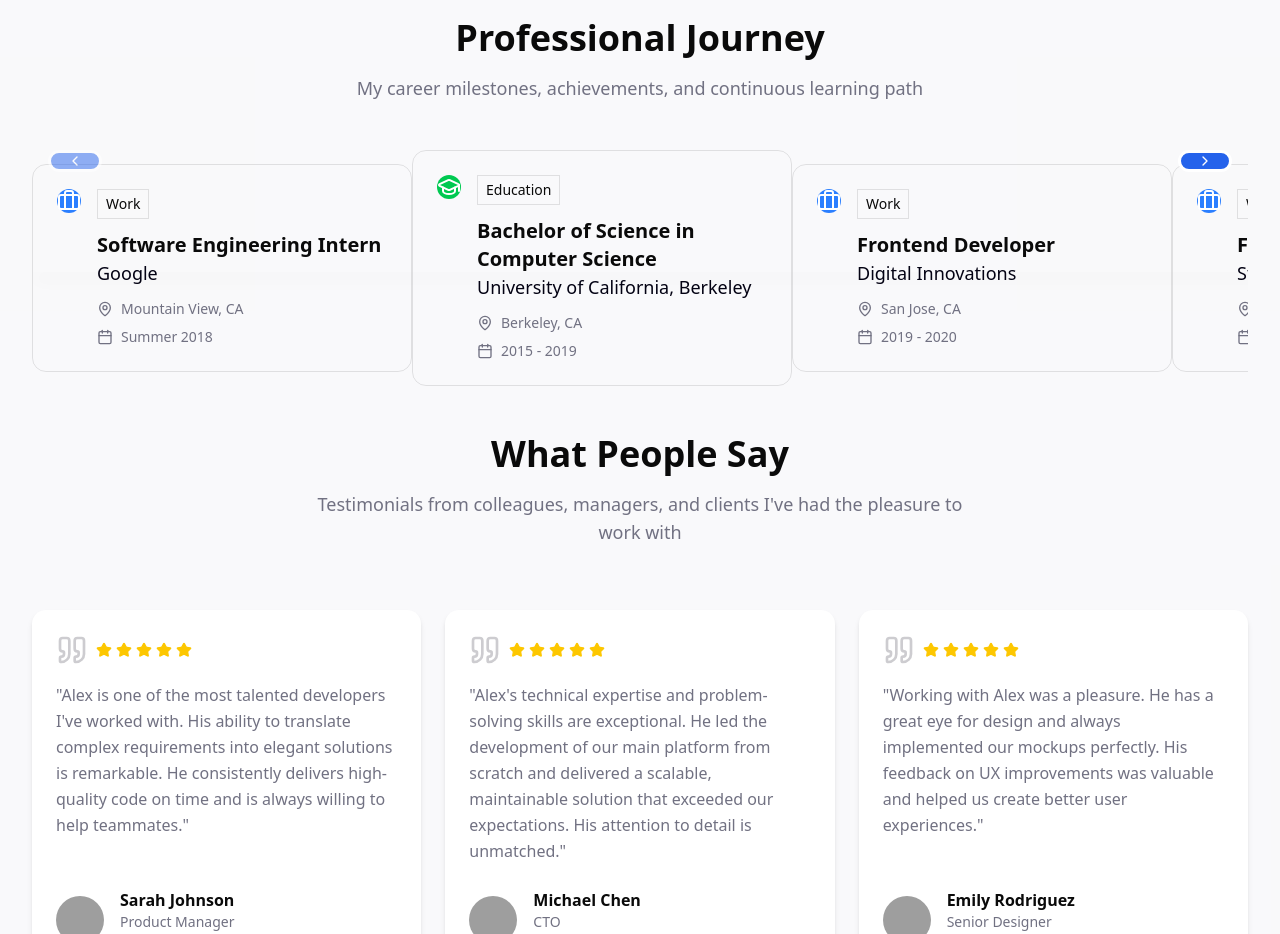
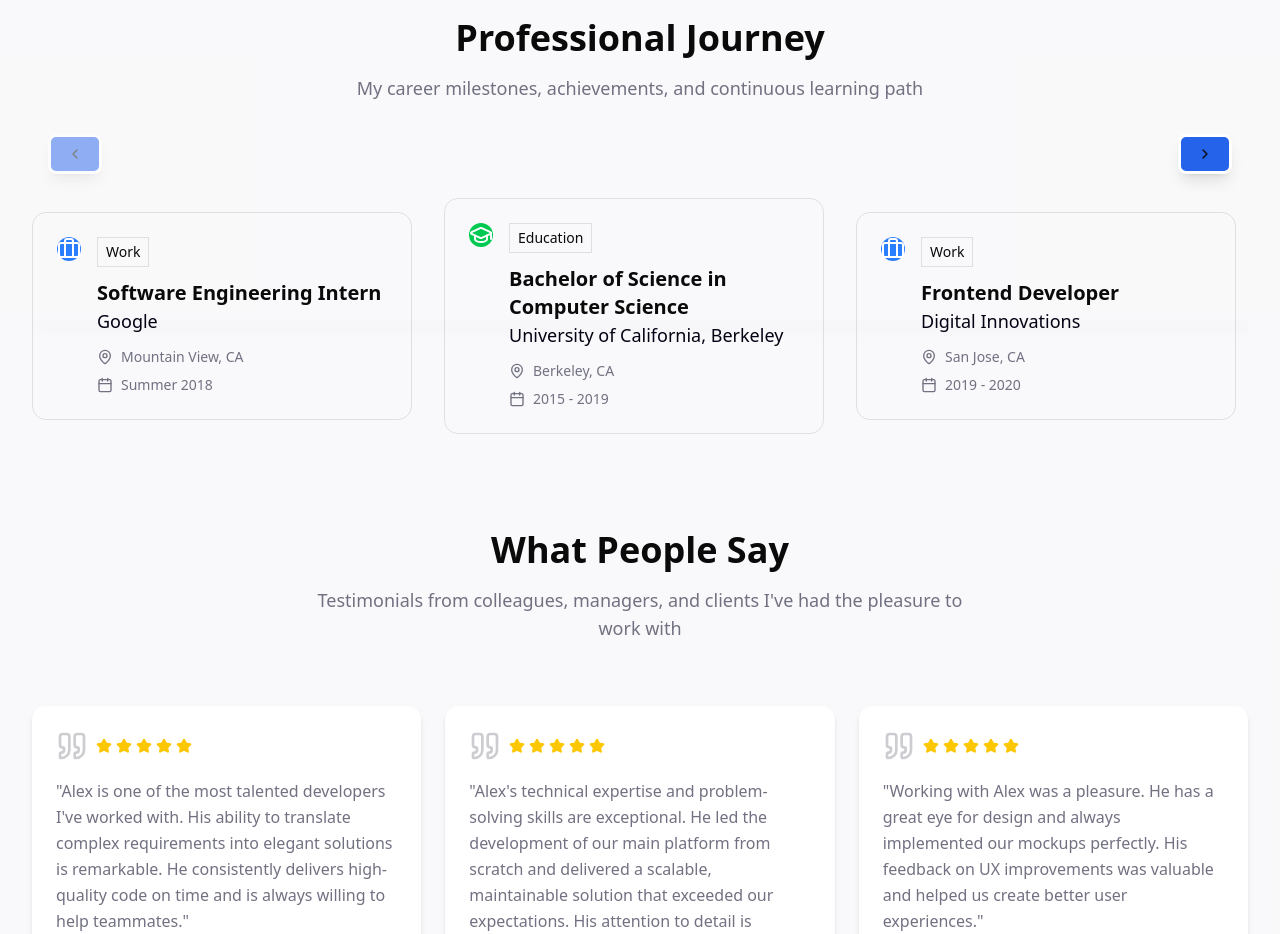
Before and after one commit to ramizik/my-website, a React (Vite) app: page / in a window 1280 px wide. Shown: the part 3500-4434 px from the top of the page. Built offline with nearby package versions, Linux system fonts and the light colour scheme; grey boxes are pictures that could not be loaded.

Commit message:
Increase Container Height and Reposition Navigation Buttons

```diff
--- a/src/components/TimelineSection.tsx
+++ b/src/components/TimelineSection.tsx
@@ -278,7 +278,7 @@ export default function TimelineSection() {
            <Button
             variant="default"
             size="lg"
-            className="absolute left-4 -top-16 z-50 bg-blue-600 text-white shadow-xl hover:bg-blue-700 transition-all duration-200 hover:scale-110 w-24 h-32 rounded-full"
+            className="absolute left-4 -top-4 z-20 bg-background/95 text-foreground shadow-lg hover:bg-accent hover:text-accent-foreground transition-all duration-200 hover:scale-110 border-2"
             style={{ backgroundColor: '#2563eb', border: '3px solid #ffffff' }}
             onClick={() => {
               console.log('Left button clicked, canScrollLeft:', canScrollLeft);
@@ -292,7 +292,7 @@ export default function TimelineSection() {
           <Button
             variant="default"
             size="lg"
-            className="absolute right-4 -top-16 z-50 bg-blue-600 text-white shadow-xl hover:bg-blue-700 transition-all duration-200 hover:scale-110 w-24 h-32 rounded-full"
+            className="absolute right-4 -top-4 z-20 bg-background/95 text-foreground shadow-lg hover:bg-accent hover:text-accent-foreground transition-all duration-200 hover:scale-110 border-2"
             style={{ backgroundColor: '#2563eb', border: '3px solid #ffffff' }}
             onClick={() => {
               console.log('Right button clicked, canScrollRight:', canScrollRight);
@@ -306,7 +306,7 @@ export default function TimelineSection() {
           {/* Scrollable Timeline - with proper margins for buttons */}
           <div
             ref={timelineRef}
-            className="overflow-x-auto overflow-y-hidden scrollbar-hide mx-24 px-8 mt-28 cursor-grab select-none"
+            className="overflow-x-auto overflow-y-hidden scrollbar-hide mx-16 px-8 pt-24 pb-8 cursor-grab select-none"
             onScroll={checkScrollButtons}
             onMouseDown={handleMouseDown}
             onMouseMove={handleMouseMove}
@@ -314,7 +314,7 @@ export default function TimelineSection() {
             onMouseLeave={handleMouseLeave}
             style={{ scrollBehavior: isDragging ? 'auto' : 'smooth' }}
           >
-            <div className="relative flex items-center gap-16 py-8" style={{ width: 'max-content' }}>
+            <div className="relative flex items-center gap-8 py-12" style={{ width: 'max-content' }}>
               {/* Timeline Line */}
               <div className="absolute top-1/2 -translate-y-1/2 left-0 right-0 h-2 bg-gradient-to-r from-blue-500 via-purple-500 to-green-500 rounded-full shadow-lg"></div>
 
```
